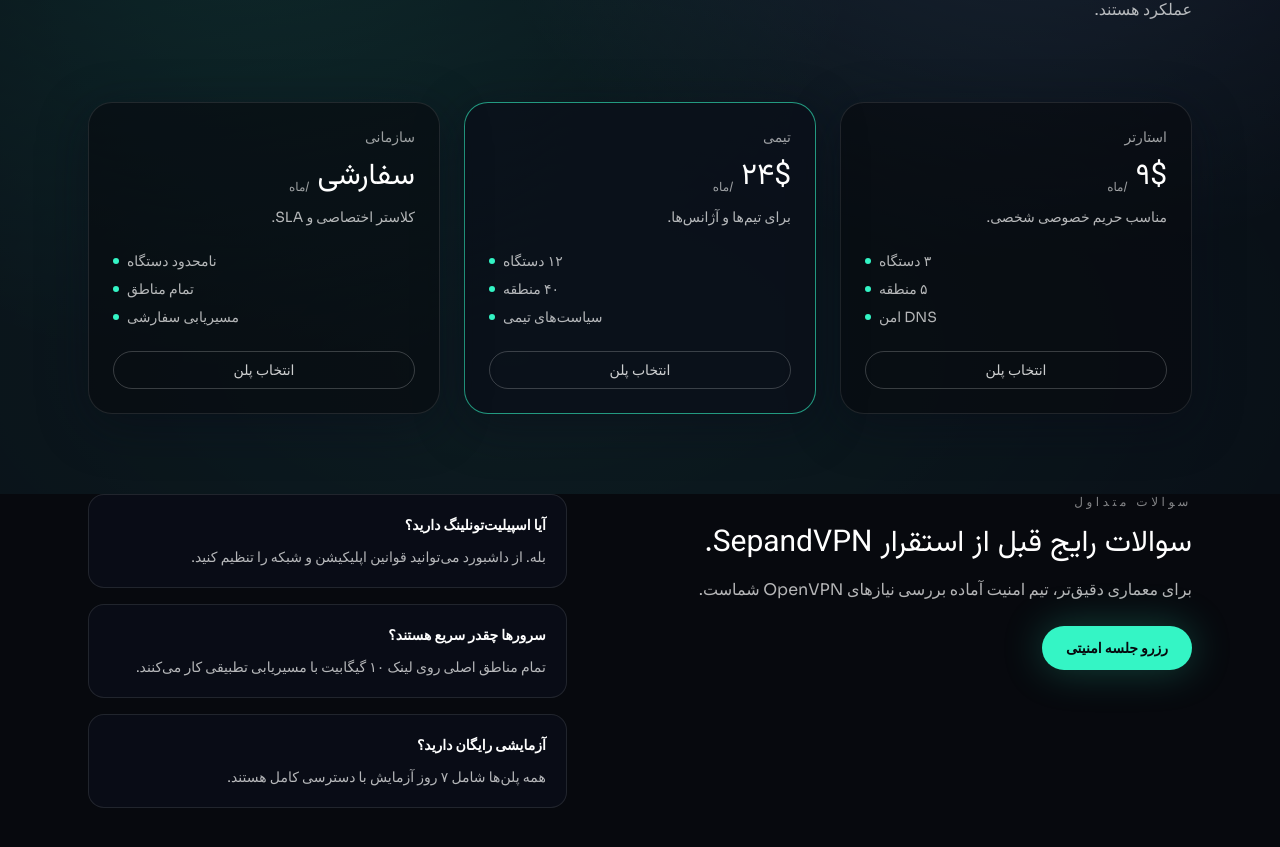
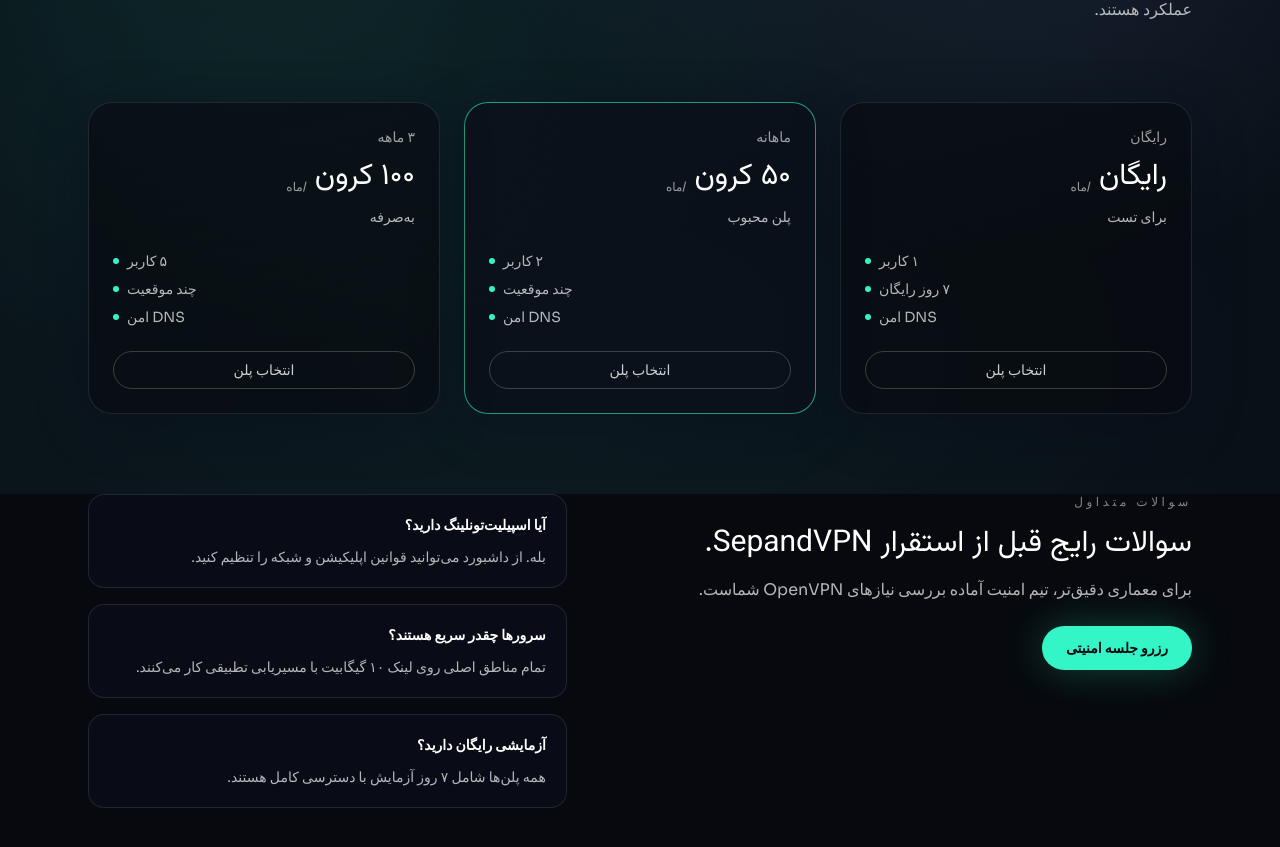
Before and after one commit to ehsandata/sepandvpn, a React (Vite) app: page / in a window 1280 px wide. Shown: the part 2054-2901 px from the top of the page. Built offline with nearby package versions, Linux system fonts and the light colour scheme.

Commit message:
Update pricing plans

```diff
--- a/src/i18n/translations.js
+++ b/src/i18n/translations.js
@@ -118,23 +118,23 @@
         annual: "2 months free annually",
         plans: [
           {
-            name: "Starter",
-            price: "$9",
-            description: "Ideal for personal privacy.",
-            features: ["3 devices", "5 regions", "Secure DNS"],
+            name: "Free",
+            price: "Free",
+            description: "For testing",
+            features: ["1 user", "7 days free", "Secure DNS"],
           },
           {
-            name: "Teams",
-            price: "$24",
-            description: "For small teams and agencies.",
-            features: ["12 devices", "40 regions", "Team policies"],
+            name: "Monthly",
+            price: "50 DKK",
+            description: "Popular plan",
+            features: ["2 users", "Multi Location", "Secure DNS"],
             highlighted: true,
           },
           {
-            name: "Enterprise",
-            price: "Custom",
-            description: "Dedicated clusters & SLA.",
-            features: ["Unlimited devices", "All regions", "Custom routing"],
+            name: "3 Months",
+            price: "100 DKK",
+            description: "Best value",
+            features: ["5 users", "Multi Location", "Secure DNS"],
           },
         ],
       },
@@ -359,23 +359,23 @@
         annual: "۲ ماه رایگان با سالانه",
         plans: [
           {
-            name: "استارتر",
-            price: "۹$",
-            description: "مناسب حریم خصوصی شخصی.",
-            features: ["۳ دستگاه", "۵ منطقه", "DNS امن"],
+            name: "رایگان",
+            price: "رایگان",
+            description: "برای تست",
+            features: ["۱ کاربر", "۷ روز رایگان", "DNS امن"],
           },
           {
-            name: "تیمی",
-            price: "۲۴$",
-            description: "برای تیم‌ها و آژانس‌ها.",
-            features: ["۱۲ دستگاه", "۴۰ منطقه", "سیاست‌های تیمی"],
+            name: "ماهانه",
+            price: "۵۰ کرون",
+            description: "پلن محبوب",
+            features: ["۲ کاربر", "چند موقعیت", "DNS امن"],
             highlighted: true,
           },
           {
-            name: "سازمانی",
-            price: "سفارشی",
-            description: "کلاستر اختصاصی و SLA.",
-            features: ["نامحدود دستگاه", "تمام مناطق", "مسیریابی سفارشی"],
+            name: "۳ ماهه",
+            price: "۱۰۰ کرون",
+            description: "به‌صرفه",
+            features: ["۵ کاربر", "چند موقعیت", "DNS امن"],
           },
         ],
       },
```
